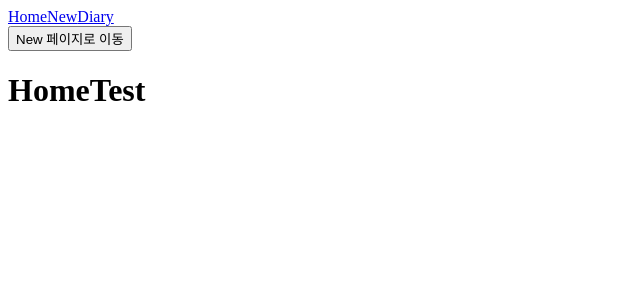
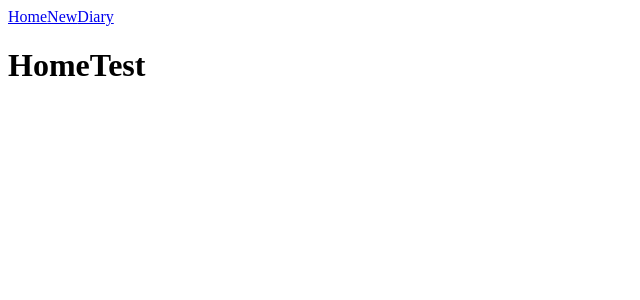
Before and after one commit to takealittletime/Study_ReactJS, a React (Vite) app in the folder ONEBITE-REACT/section12/: page / in a window 1280 px wide. Shown: the top 300 px of the page, without its empty margins (0-640 px from the left). Built offline with nearby package versions, Linux system fonts and the light colour scheme.

Commit message:
Query String을 이용해 동적 경로 설정

```diff
--- a/ONEBITE-REACT/section12/src/App.jsx
+++ b/ONEBITE-REACT/section12/src/App.jsx
@@ -22,7 +22,6 @@ function App() {
         <Link to = {"/new"}>New</Link>
         <Link to = {"/diary"}>Diary</Link>
       </div>
-      <button onClick={onClickButton}>New 페이지로 이동</button>
       <Routes>
         <Route path='/' element={<Home/>}/>
         <Route path='/new' element={<New/>}/>
--- a/ONEBITE-REACT/section12/src/pages/Home.jsx
+++ b/ONEBITE-REACT/section12/src/pages/Home.jsx
@@ -1,4 +1,9 @@
+import { useSearchParams } from "react-router-dom";
+
 const Home= ()=> {
+  const [params, setParams] = useSearchParams();
+  console.log(params.get("value"));
+
   return (
     <div>
       <h1>HomeTest</h1>
```
